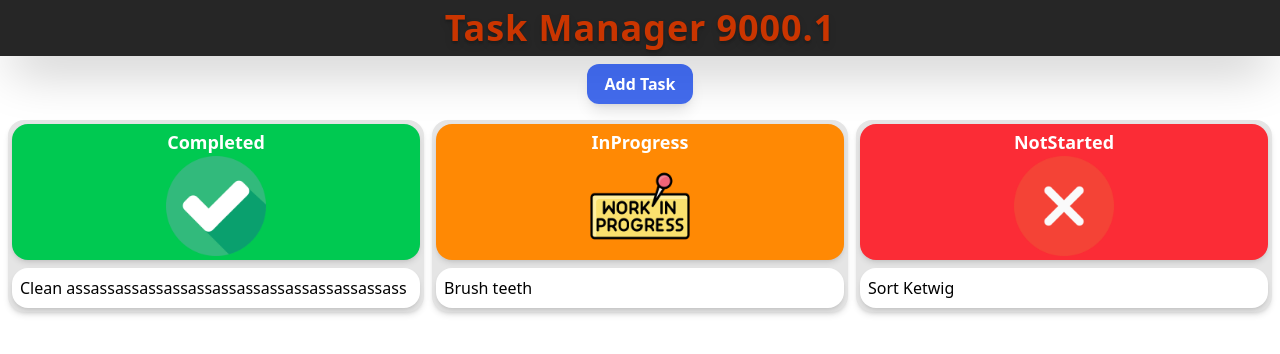
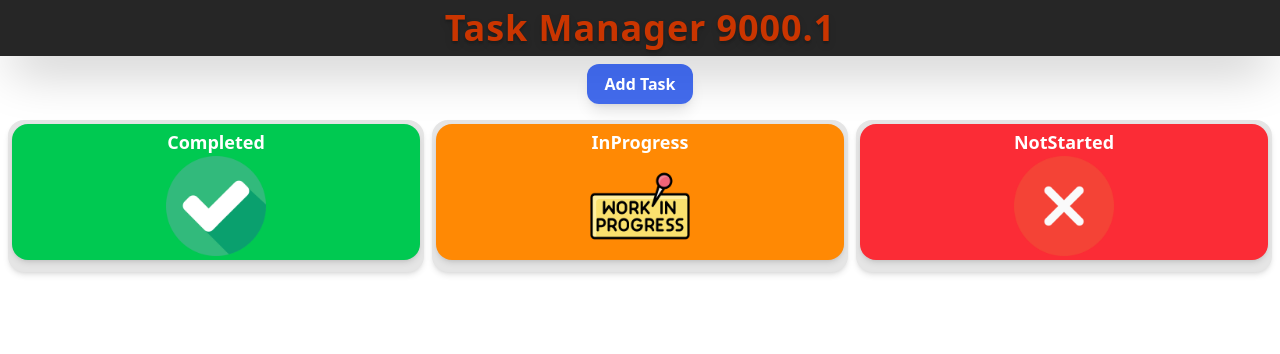
Before and after one commit to Dylan0888/Job-Management-board, a React (Vite) app: page / in a window 1280 px wide. Shown: the top 354 px of the page. Built offline with nearby package versions, Linux system fonts and the light colour scheme.

Commit message:
Used local storage to store and get tasks + remove useless comments and cleaned up pages

```diff
--- a/src/components/Modal.jsx
+++ b/src/components/Modal.jsx
@@ -16,7 +16,7 @@ const Modal = () => {
       status: selectedTask.status}
       :
       {id: crypto.randomUUID(),
-      title: "test",
+      title: "",
       status: "notStarted"}
 
   );
@@ -105,10 +105,3 @@ const Modal = () => {
 };
 
 export default Modal;
-
-
-
-// add styles to the edit task buttons
-// add functionality to buttons
-// create compnents and clean up code
-// add dark mode functionality
--- a/src/context/tasksContext.jsx
+++ b/src/context/tasksContext.jsx
@@ -1,18 +1,23 @@
-import { createContext, useContext, useState } from "react";
+import { createContext, useContext, useState, useEffect } from "react";
 
 const TasksContext = createContext();
 
 export function TasksProvider({ children }) {
-  const [tasks, setTasks] = useState([
-    { id: 1, title: "Clean assassassassassassassassassassassassassass", status: "completed" },
-    { id: 2, title: "Brush teeth", status: "inProgress" },
-    { id: 3, title: "Sort Ketwig", status: "notStarted" }
-  ]);
+const [tasks, setTasks] = useState(()=> {
+    const savedTask = localStorage.getItem("task"); //stored saved tasks
+    return savedTask ? JSON.parse(savedTask) : []; // return saved else empty list
+  });
 
   // filtered lists
   const completedList = tasks.filter(t => t.status === "completed");
   const inProgressList = tasks.filter(t => t.status === "inProgress");
   const notStartedList = tasks.filter(t => t.status === "notStarted");
+
+
+  useEffect(() => {
+    localStorage.setItem("task", JSON.stringify(tasks))
+  },[tasks])
+
 
   return (
     <TasksContext.Provider
```
Also changed, not shown: src/components/Header.jsx (+4 -18 lines).
